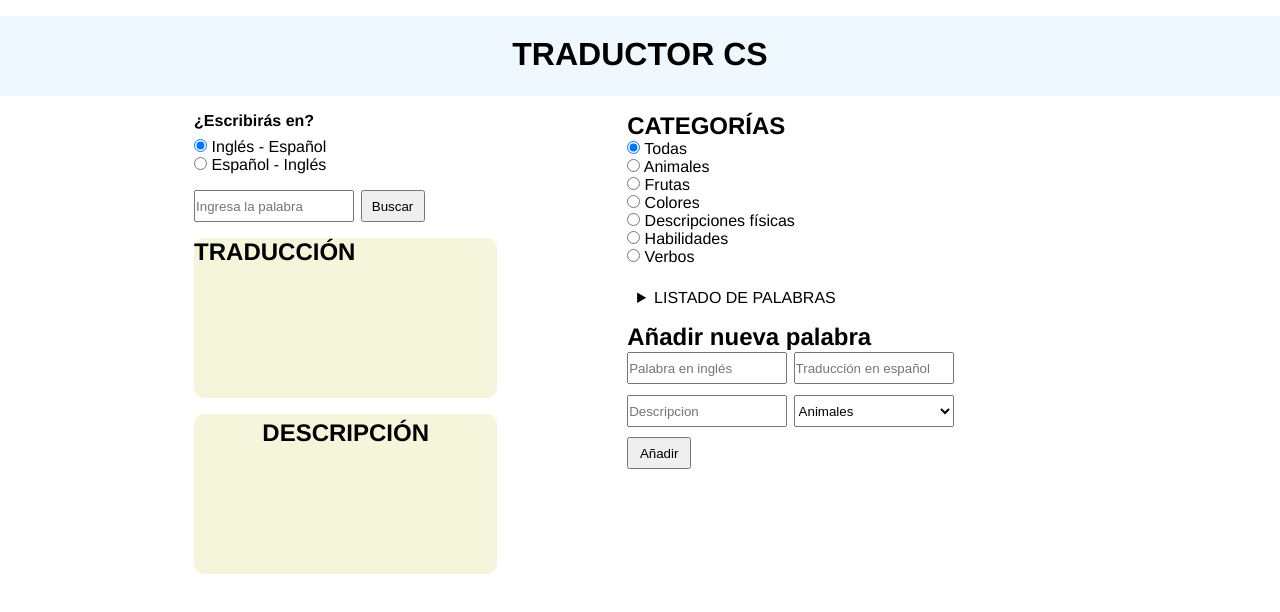
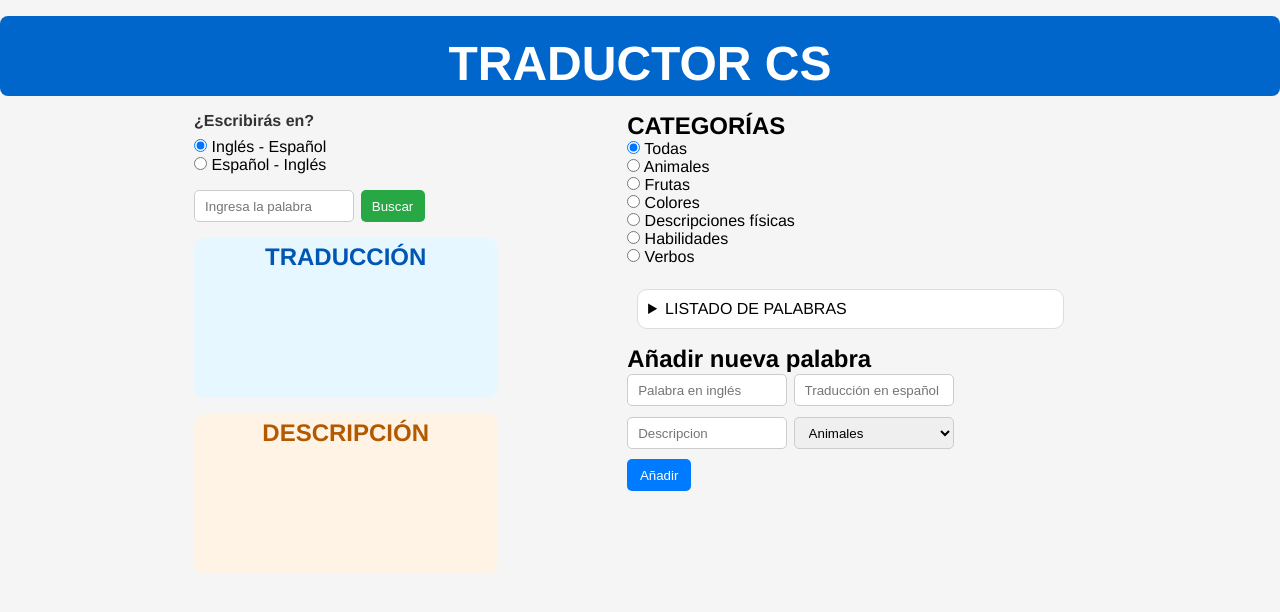
Before and after one commit to Simon-Otalvaro/Traductor-CS, a plain HTML site: page index.html in a window 1280 px wide. Drawn offline with Linux system fonts and the light colour scheme.

Commit message:
new styles

```diff
--- a/styles/styles.css
+++ b/styles/styles.css
@@ -1,113 +1,179 @@
+/* Reset básico */
 * {
     box-sizing: border-box;
     margin: 0;
     padding: 0;
 }
-header{
+
+/* Encabezado */
+header {
     width: 100%;
     height: 5rem;
     padding: 20px;
     display: flex;
     justify-content: center;
-    background-color: aliceblue;
+    background-color: #0066cc; /* Azul moderno */
+    color: white;
     margin-top: 1rem;
     margin-bottom: 1rem;
-
+    font-size: 1.5rem;
+    font-weight: bold;
+    border-radius: 8px;
 }
 
+/* Cuerpo */
 body {
     display: flex;
     flex-direction: column;
     align-items: center;
     font-family: 'Franklin Gothic Medium', 'Arial Narrow', Arial, sans-serif;
+    background-color: #f5f5f5; /* Fondo suave */
 }
 
-.search-word{
+/* Sección de búsqueda */
+.search-word {
     width: 70%;
 }
 
-.text-1{
+.text-1 {
     padding-bottom: 8px;
+    color: #333;
 }
 
-.bar-search{
+.bar-search {
     width: 10rem;
     height: 2rem;
     margin-top: 1rem;
     margin-bottom: 1rem;
     margin-right: 2px;
+    border: 1px solid #ccc;
+    border-radius: 5px;
+    padding: 0 10px;
 }
 
-.btn-search{
+.btn-search {
     width: 4rem;
     height: 2rem;
+    background-color: #28a745; /* Verde atractivo */
+    color: white;
+    border: none;
+    border-radius: 5px;
+    cursor: pointer;
 }
 
-.translation{
+.btn-search:hover {
+    background-color: #218838; /* Verde más oscuro */
+}
+
+/* Traducción */
+.translation {
     width: 100%;
     height: 10rem;
-    background-color: beige;
+    background-color: #e6f7ff; /* Azul pastel */
     border-radius: 10px;
     margin-bottom: 1rem;
 }
 
-.traslation>h2{
+.translation>h2 {
     padding-top: 5px;
     display: flex;
     justify-content: center;
+    color: #0056b3; /* Azul fuerte */
 }
 
-.description{
+/* Descripción */
+.description {
     width: 100%;
     height: 10rem;
-    background-color: beige;
+    background-color: #fff3e6; /* Naranja pastel */
     border-radius: 10px;
 }
 
-.description>h2{
+.description>h2 {
     padding-top: 5px;
     display: flex;
     justify-content: center;
+    color: #b35900; /* Naranja fuerte */
 }
 
-.deployment-words{
+/* Área de despliegue */
+.deployment-words {
     width: 93%;
     height: 68%;
     margin-top: 5px;
     margin-left: 10px;
     margin-right: 10px;
-    border: none;
+    border: 1px solid #ddd;
     border-radius: 10px;
-
+    padding: 10px;
+    background-color: #ffffff;
 }
 
-.container{
+/* Contenedor */
+.container {
     display: flex;
     width: 100%;
     justify-content: center;
 }
-.input-add {    width: 10rem;
+
+/* Inputs y botones */
+.input-add {
+    width: 10rem;
     height: 2rem;
     margin-top: 1px;
     margin-bottom: 10px;
     margin-right: 2px;
+    border: 1px solid #ccc;
+    border-radius: 5px;
+    padding: 0 10px;
 }
-.add-word-section{
+
+.add-word-section {
     margin-top: 1rem;
+}
 
-}
-.sort-btns{
+.sort-btns {
     margin-bottom: 1rem;
 }
-.add-btn{
-    width: 4rem;
-    height: 2rem;}
- #sort-btns{
+
+.add-btn {
     width: 4rem;
     height: 2rem;
+    background-color: #007bff; /* Azul vivo */
+    color: white;
+    border: none;
+    border-radius: 5px;
+    cursor: pointer;
 }
-    #sort-btn{
+
+.add-btn:hover {
+    background-color: #0056b3; /* Azul más oscuro */
+}
+
+#sort-btns {
+    width: 4rem;
+    height: 2rem;
+    background-color: #ffc107; /* Amarillo */
+    color: white;
+    border: none;
+    border-radius: 5px;
+    cursor: pointer;
+}
+
+#sort-btns:hover {
+    background-color: #e0a800; /* Amarillo más oscuro */
+}
+
+#sort-btn {
     width: 12rem;
     height: 2rem;
-        margin-bottom: 1rem;
+    background-color: #17a2b8; /* Celeste */
+    color: white;
+    border: none;
+    border-radius: 5px;
+    cursor: pointer;
 }
+
+#sort-btn:hover {
+    background-color: #138496; /* Celeste más oscuro */
+}
```
Lines whose indentation alone changed are shown as unchanged.
